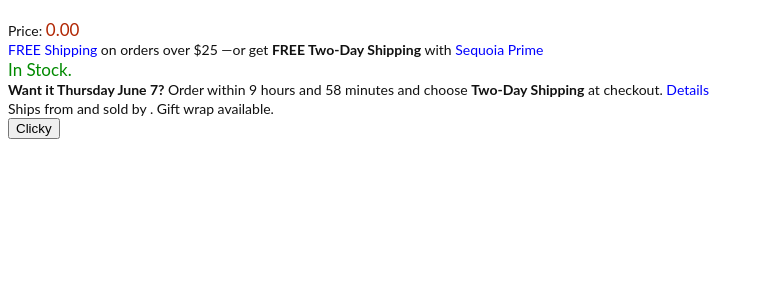
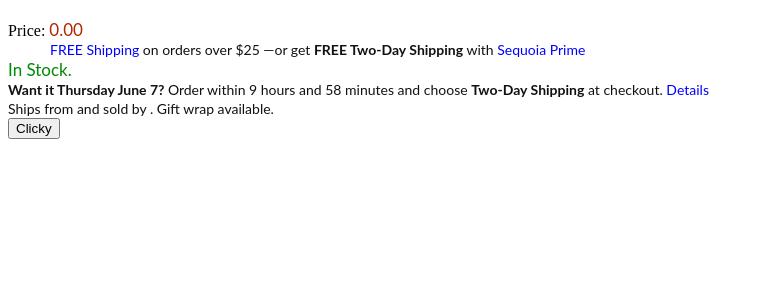
Before and after one commit to kmmcc/product-description-FEC, a React app: page / in a window 1280 px wide. Shown: the top 300 px of the page, without its empty margins (0-764 px from the left). Built offline with nearby package versions, Linux system fonts and the light colour scheme; the HTML template or start-up script is replaced by a standard one.

Commit message:
add indentation to free shipping message
adds indentation to the Free Shipping message, beneath the price

```diff
--- a/client/src/components/App.jsx
+++ b/client/src/components/App.jsx
@@ -18,14 +18,6 @@ const Title = styled.h1`
   color: rgb(17, 17, 17);
 `
 
-export const DescriptionLink = styled.span`
-  font-family: Lato;
-  color: blue;
-  &:hover {
-    text-decoration: underline;
-  }
-`
-
 const DescriptionText = styled.span`
   font-family: Lato;
   font-size: 14px;
@@ -34,10 +26,26 @@ const DescriptionText = styled.span`
   color: #111;
 `
 
+export const DescriptionLink = DescriptionText.extend`
+  color: blue;
+  &:hover {
+    text-decoration: underline;
+  }
+`
+
 const RedPrice = DescriptionText.extend`
   color: #B12704;
   font-size: 17px;
   line-height: 1.255;
+`
+
+const ShippingDescriptionText = styled.div`
+  font-family: Lato;
+  font-size: 14px;
+  font-weight: 400;
+  line-height: 19px;
+  color: #111;
+  margin-left: 42px;
 `
 
 export const InStockText = RedPrice.extend`
@@ -116,12 +124,12 @@ class App extends React.Component {
         </Title>
 
 
-        <DescriptionText>
           <div id='price-container'> Price: <RedPrice> {(this.state.ourprice).toFixed(2)} </RedPrice> </div>
             <div>
-              <DescriptionLink>FREE Shipping </DescriptionLink>on orders over $25 —or get <DescriptionTextBold>FREE Two-Day Shipping </DescriptionTextBold>with <DescriptionLink>Sequoia Prime</DescriptionLink>
+              <ShippingDescriptionText>
+                <DescriptionLink>FREE Shipping </DescriptionLink>on orders over $25 —or get <DescriptionTextBold>FREE Two-Day Shipping </DescriptionTextBold>with <DescriptionLink>Sequoia Prime</DescriptionLink>
+              </ShippingDescriptionText>
             </div>
-        </DescriptionText>
 
         <DescriptionText>
           <StockStatus stockStatus={this.state.stockstatus}/>
```
